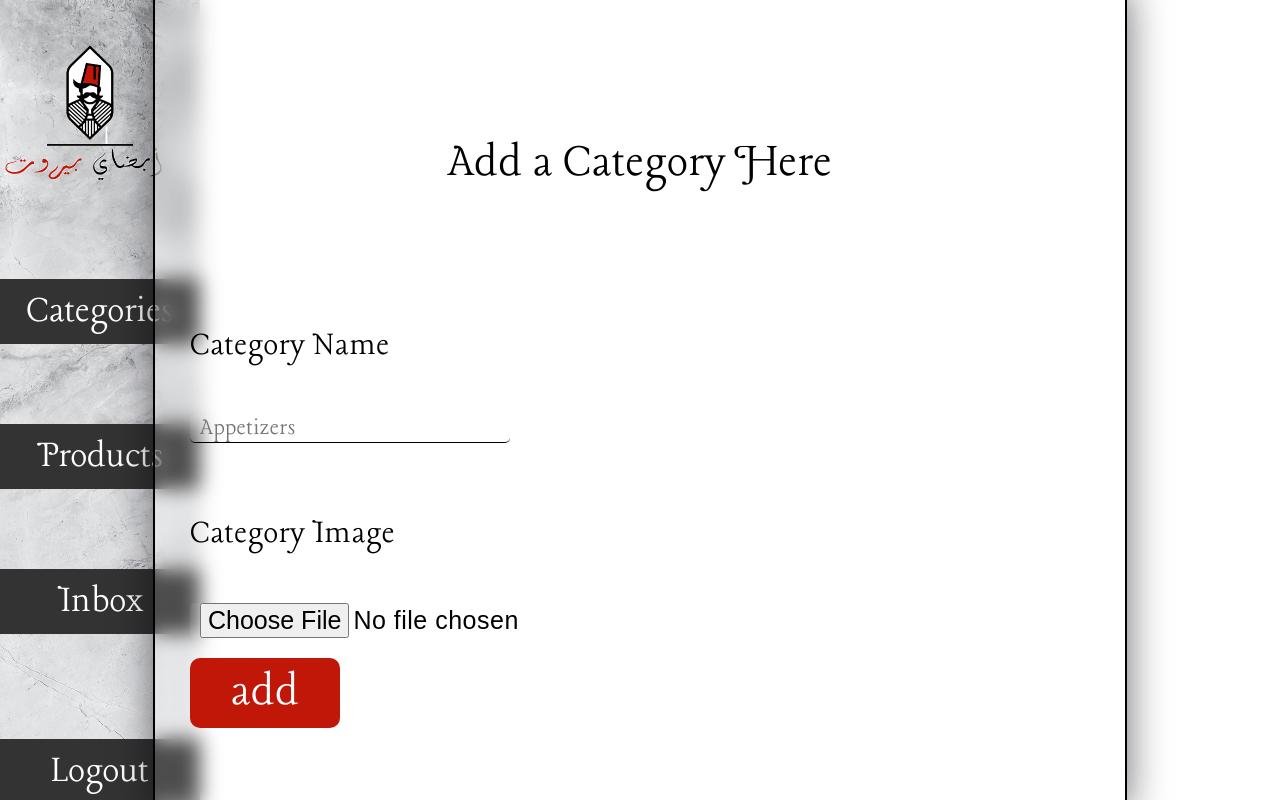
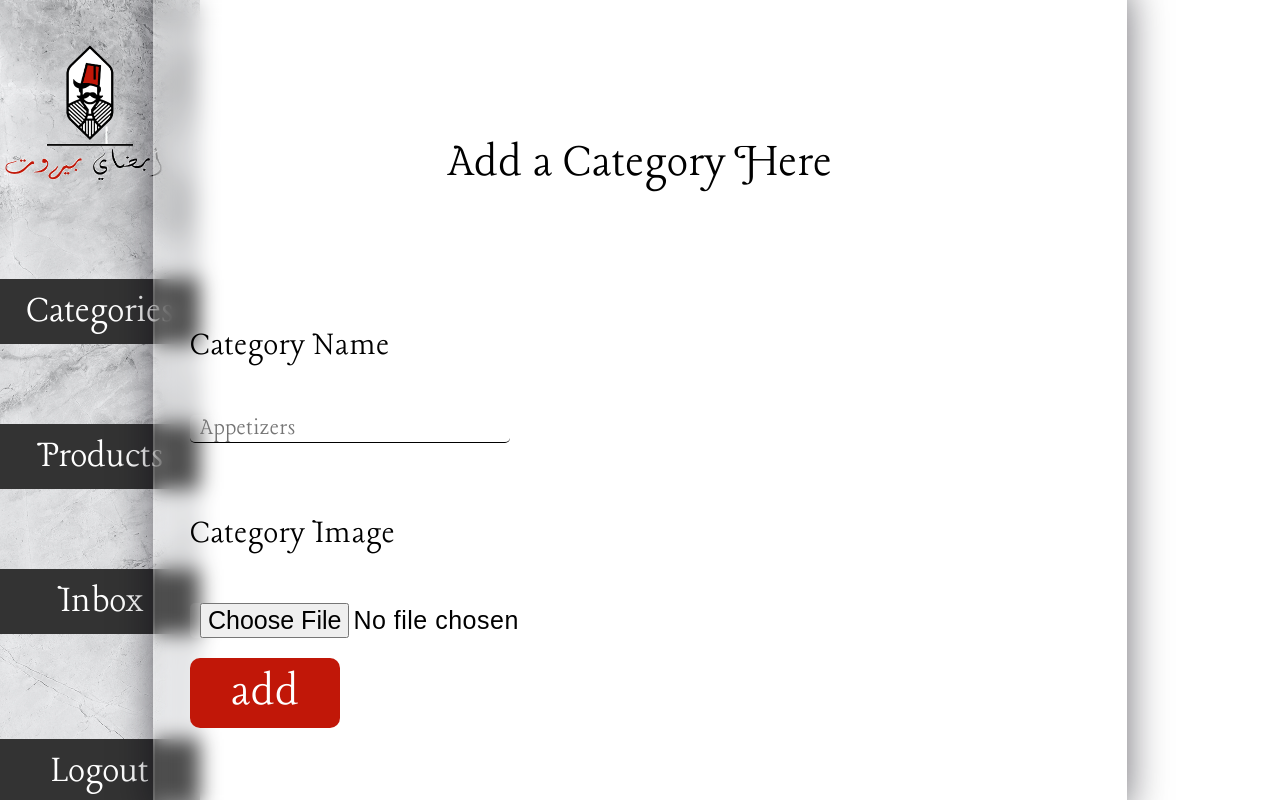
Before and after one commit to AhmadJrDeveloper/Abadai-Beirut-Frontend, a React (Create React App) app in the folder front/: page / in a window 1280 px wide. Shown: the top 800 px of the page. Built offline with nearby package versions, Linux system fonts and the light colour scheme.

Commit message:
fixed add category page

```diff
--- a/front/src/Admin-Side/Styles/AddCat.css
+++ b/front/src/Admin-Side/Styles/AddCat.css
@@ -37,7 +37,7 @@ form{
     flex-direction: column;
     line-height: 82px;
     gap: 20px;
-    border: #000000 solid 2px;
+
 
 
 }
```
